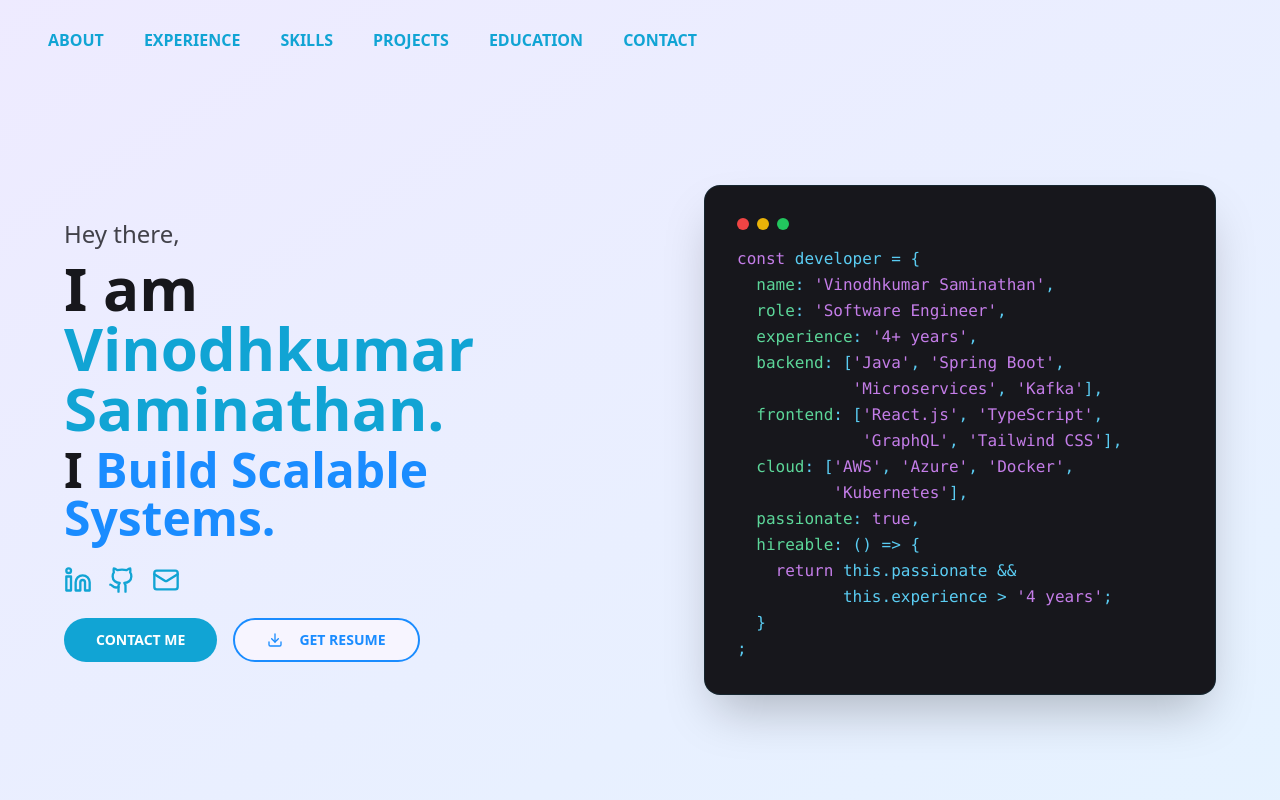
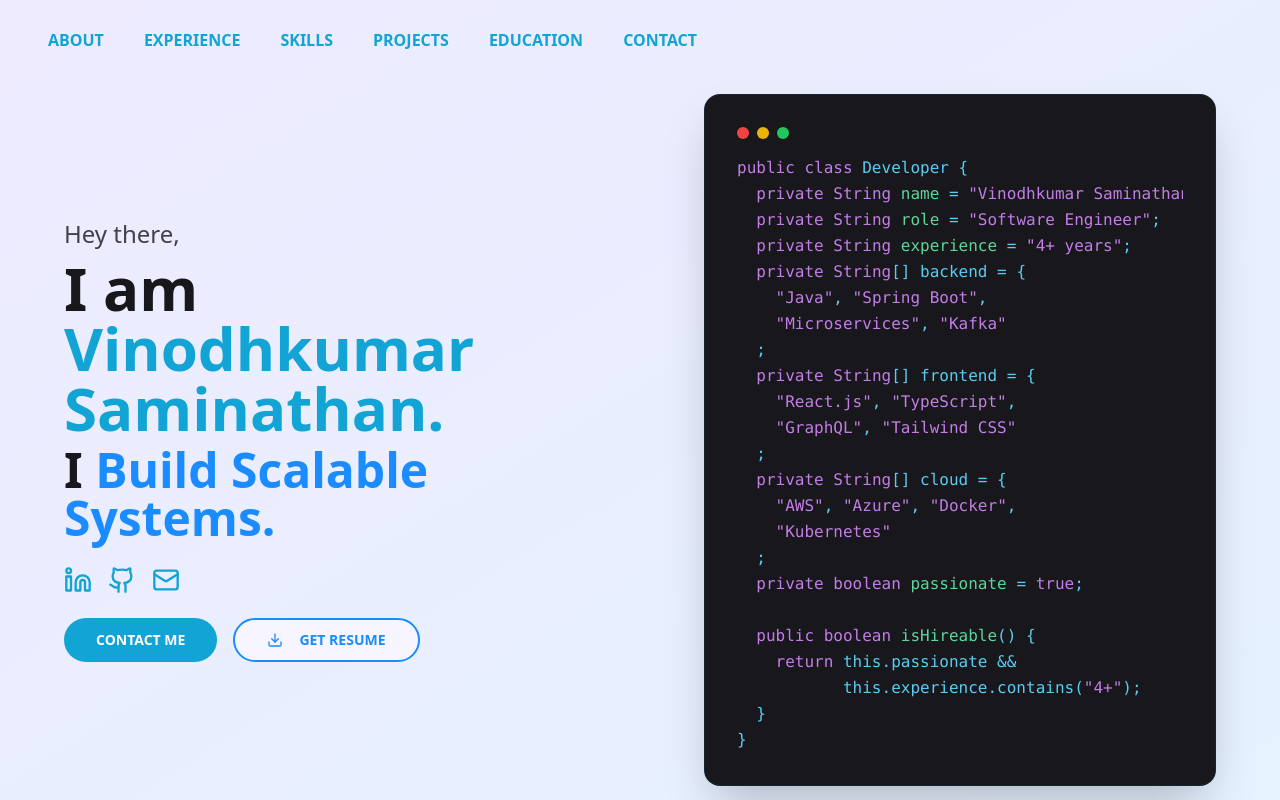
Before and after one commit to vinodhKumar2797/vinodhkumar-saminathan-portfolio, a React (Vite) app: page / in a window 1280 px wide. Shown: the top 800 px of the page. Built offline with nearby package versions, Linux system fonts and the light colour scheme; the HTML template or start-up script is replaced by a standard one.

Commit message:
Refactor: Update hero section code snippet

```diff
--- a/src/components/Hero.tsx
+++ b/src/components/Hero.tsx
@@ -2,22 +2,29 @@ import { Button } from "@/components/ui/button";
 import { Github, Linkedin, Mail, Download } from "lucide-react";
 
 const Hero = () => {
-const codeSnippet = `const developer = {
-  name: 'Vinodhkumar Saminathan',
-  role: 'Software Engineer',
-  experience: '4+ years',
-  backend: ['Java', 'Spring Boot',
-            'Microservices', 'Kafka'],
-  frontend: ['React.js', 'TypeScript',
-             'GraphQL', 'Tailwind CSS'],
-  cloud: ['AWS', 'Azure', 'Docker',
-          'Kubernetes'],
-  passionate: true,
-  hireable: () => {
+const codeSnippet = `public class Developer {
+  private String name = "Vinodhkumar Saminathan";
+  private String role = "Software Engineer";
+  private String experience = "4+ years";
+  private String[] backend = {
+    "Java", "Spring Boot",
+    "Microservices", "Kafka"
+  };
+  private String[] frontend = {
+    "React.js", "TypeScript",
+    "GraphQL", "Tailwind CSS"
+  };
+  private String[] cloud = {
+    "AWS", "Azure", "Docker",
+    "Kubernetes"
+  };
+  private boolean passionate = true;
+
+  public boolean isHireable() {
     return this.passionate &&
-           this.experience > '4 years';
+           this.experience.contains("4+");
   }
-};`;
+}`;
 
   return (
     <section className="min-h-screen flex items-center justify-center bg-gradient-to-br from-[hsl(var(--hero-gradient-from))] to-[hsl(var(--hero-gradient-to))] pt-20 px-4 sm:px-6 lg:px-8">
@@ -93,52 +100,77 @@ const codeSnippet = `const developer = {
               </div>
               <pre className="text-sm sm:text-base overflow-x-auto">
                 <code className="text-[hsl(var(--code-text))] font-mono leading-relaxed">
-                  <span className="text-[hsl(var(--code-keyword))]">const</span>{" "}
-                  <span className="text-[hsl(var(--code-text))]">developer</span> ={" "}
+                  <span className="text-[hsl(var(--code-keyword))]">public class</span>{" "}
+                  <span className="text-[hsl(var(--code-text))]">Developer</span>{" "}
                   {"{\n"}
                   {"  "}
-                  <span className="text-[hsl(var(--code-string))]">name</span>:{" "}
-                  <span className="text-[hsl(var(--code-keyword))]">'Vinodhkumar Saminathan'</span>,{"\n"}
+                  <span className="text-[hsl(var(--code-keyword))]">private</span>{" "}
+                  <span className="text-[hsl(var(--code-keyword))]">String</span>{" "}
+                  <span className="text-[hsl(var(--code-string))]">name</span> ={" "}
+                  <span className="text-[hsl(var(--code-keyword))]">"Vinodhkumar Saminathan"</span>;{"\n"}
                   {"  "}
-                  <span className="text-[hsl(var(--code-string))]">role</span>:{" "}
-                  <span className="text-[hsl(var(--code-keyword))]">'Software Engineer'</span>,{"\n"}
+                  <span className="text-[hsl(var(--code-keyword))]">private</span>{" "}
+                  <span className="text-[hsl(var(--code-keyword))]">String</span>{" "}
+                  <span className="text-[hsl(var(--code-string))]">role</span> ={" "}
+                  <span className="text-[hsl(var(--code-keyword))]">"Software Engineer"</span>;{"\n"}
                   {"  "}
-                  <span className="text-[hsl(var(--code-string))]">experience</span>:{" "}
-                  <span className="text-[hsl(var(--code-keyword))]">'4+ years'</span>,{"\n"}
+                  <span className="text-[hsl(var(--code-keyword))]">private</span>{" "}
+                  <span className="text-[hsl(var(--code-keyword))]">String</span>{" "}
+                  <span className="text-[hsl(var(--code-string))]">experience</span> ={" "}
+                  <span className="text-[hsl(var(--code-keyword))]">"4+ years"</span>;{"\n"}
                   {"  "}
-                  <span className="text-[hsl(var(--code-string))]">backend</span>: [
-                  <span className="text-[hsl(var(--code-keyword))]">'Java'</span>,{" "}
-                  <span className="text-[hsl(var(--code-keyword))]">'Spring Boot'</span>, {"\n"}
-                  {"            "}
-                  <span className="text-[hsl(var(--code-keyword))]">'Microservices'</span>,{" "}
-                  <span className="text-[hsl(var(--code-keyword))]">'Kafka'</span>],{"\n"}
+                  <span className="text-[hsl(var(--code-keyword))]">private</span>{" "}
+                  <span className="text-[hsl(var(--code-keyword))]">String</span>[] backend = {"{\n"}
+                  {"    "}
+                  <span className="text-[hsl(var(--code-keyword))]">"Java"</span>,{" "}
+                  <span className="text-[hsl(var(--code-keyword))]">"Spring Boot"</span>,{" "}
+                  {"\n"}
+                  {"    "}
+                  <span className="text-[hsl(var(--code-keyword))]">"Microservices"</span>,{" "}
+                  <span className="text-[hsl(var(--code-keyword))]">"Kafka"</span>
+                  {"\n"}
+                  {"  "};{"\n"}
                   {"  "}
-                  <span className="text-[hsl(var(--code-string))]">frontend</span>: [
-                  <span className="text-[hsl(var(--code-keyword))]">'React.js'</span>,{" "}
-                  <span className="text-[hsl(var(--code-keyword))]">'TypeScript'</span>, {"\n"}
-                  {"             "}
-                  <span className="text-[hsl(var(--code-keyword))]">'GraphQL'</span>,{" "}
-                  <span className="text-[hsl(var(--code-keyword))]">'Tailwind CSS'</span>],{"\n"}
+                  <span className="text-[hsl(var(--code-keyword))]">private</span>{" "}
+                  <span className="text-[hsl(var(--code-keyword))]">String</span>[] frontend = {"{\n"}
+                  {"    "}
+                  <span className="text-[hsl(var(--code-keyword))]">"React.js"</span>,{" "}
+                  <span className="text-[hsl(var(--code-keyword))]">"TypeScript"</span>,{"\n"}
+                  {"    "}
+                  <span className="text-[hsl(var(--code-keyword))]">"GraphQL"</span>,{" "}
+                  <span className="text-[hsl(var(--code-keyword))]">"Tailwind CSS"</span>
+                  {"\n"}
+                  {"  "};{"\n"}
                   {"  "}
-                  <span className="text-[hsl(var(--code-string))]">cloud</span>: [
-                  <span className="text-[hsl(var(--code-keyword))]">'AWS'</span>,{" "}
-                  <span className="text-[hsl(var(--code-keyword))]">'Azure'</span>,{" "}
-                  <span className="text-[hsl(var(--code-keyword))]">'Docker'</span>, {"\n"}
-                  {"          "}
-                  <span className="text-[hsl(var(--code-keyword))]">'Kubernetes'</span>],{"\n"}
+                  <span className="text-[hsl(var(--code-keyword))]">private</span>{" "}
+                  <span className="text-[hsl(var(--code-keyword))]">String</span>[] cloud = {"{\n"}
+                  {"    "}
+                  <span className="text-[hsl(var(--code-keyword))]">"AWS"</span>,{" "}
+                  <span className="text-[hsl(var(--code-keyword))]">"Azure"</span>,{" "}
+                  <span className="text-[hsl(var(--code-keyword))]">"Docker"</span>,{"\n"}
+                  {"    "}
+                  <span className="text-[hsl(var(--code-keyword))]">"Kubernetes"</span>
+                  {"\n"}
+                  {"  "};{"\n"}
                   {"  "}
-                  <span className="text-[hsl(var(--code-string))]">passionate</span>:{" "}
-                  <span className="text-[hsl(var(--code-keyword))]">true</span>,{"\n"}
+                  <span className="text-[hsl(var(--code-keyword))]">private</span>{" "}
+                  <span className="text-[hsl(var(--code-keyword))]">boolean</span>{" "}
+                  <span className="text-[hsl(var(--code-string))]">passionate</span> ={" "}
+                  <span className="text-[hsl(var(--code-keyword))]">true</span>;{"\n"}
+                  {"\n"}
                   {"  "}
-                  <span className="text-[hsl(var(--code-string))]">hireable</span>: () ={">"} {"{\n"}
+                  <span className="text-[hsl(var(--code-keyword))]">public</span>{" "}
+                  <span className="text-[hsl(var(--code-keyword))]">boolean</span>{" "}
+                  <span className="text-[hsl(var(--code-string))]">isHireable</span>() {"{\n"}
                   {"    "}
                   <span className="text-[hsl(var(--code-keyword))]">return</span>{" "}
                   <span className="text-[hsl(var(--code-text))]">this</span>.passionate &&{" "}
                   {"\n"}
                   {"           "}
-                  <span className="text-[hsl(var(--code-text))]">this</span>.experience &gt; <span className="text-[hsl(var(--code-keyword))]">'4 years'</span>;{"\n"}
+                  <span className="text-[hsl(var(--code-text))]">this</span>.experience.contains(<span className="text-[hsl(var(--code-keyword))]">"4+"</span>);{"\n"}
                   {"  }"}
-                  {"\n"};
+                  {"\n"}
+                  {"}"}
                 </code>
               </pre>
             </div>
```
